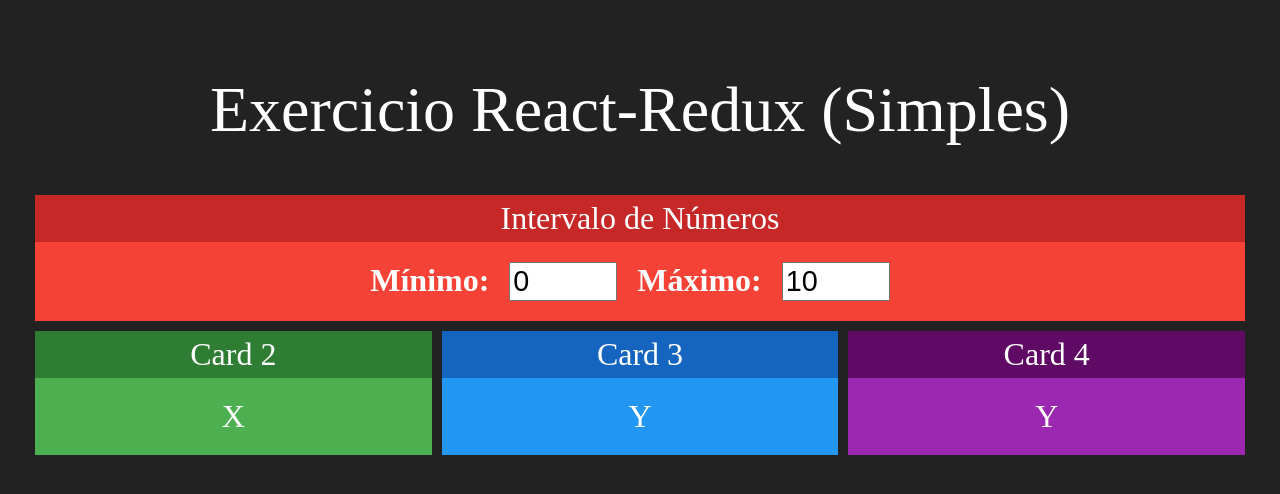
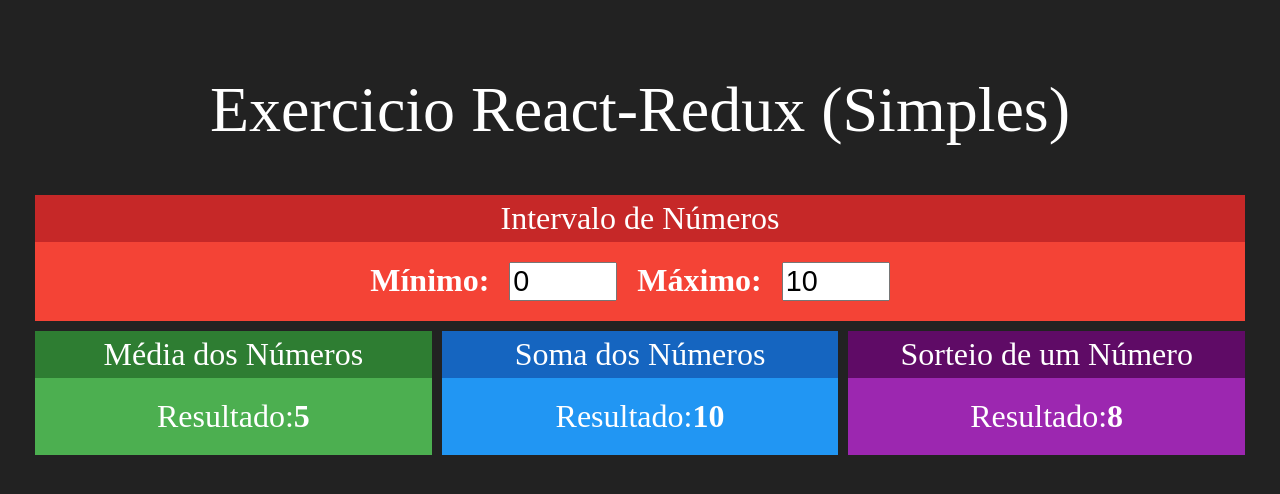
Before and after one commit to MateusGomes04/state-management-with-redux, a React (Create React App) app: page / in a window 1280 px wide. Shown: the top 494 px of the page. Built offline with nearby package versions, Linux system fonts and the light colour scheme.

Commit message:
add other components

```diff
--- a/src/App.js
+++ b/src/App.js
@@ -1,6 +1,8 @@
 import './App.css';
-import Card from './components/Card';
 import Intervalo from './components/Intervalo';
+import Media from './components/Media';
+import Soma from './components/Soma';
+import Sorteio from './components/Sorteio';
 
 function App() {
   return (
@@ -10,9 +12,9 @@
         <Intervalo></Intervalo>
       </div>
       <div className='linha'>
-        <Card title='Card 2' green>X</Card>
-        <Card title='Card 3' blue>Y</Card>
-        <Card title='Card 4' purple>Y</Card>
+       <Media></Media>
+       <Soma></Soma>
+       <Sorteio></Sorteio>
       </div>
     </div>
   );
--- /dev/null
+++ b/src/components/Media.jsx
@@ -0,0 +1,16 @@
+
+import React from "react"
+import Card from "./Card"
+
+export default props => {
+    return (
+        <Card title="Média dos Números" green>
+            <div>
+                <span>
+                    <span>Resultado:</span>
+                    <strong>5</strong>
+                </span>
+            </div>
+        </Card>
+    )
+}
--- /dev/null
+++ b/src/components/Soma.jsx
@@ -0,0 +1,16 @@
+
+import React from "react"
+import Card from "./Card"
+
+export default props => {
+    return (
+        <Card title="Soma dos Números" blue>
+            <div>
+                <span>
+                    <span>Resultado:</span>
+                    <strong>10</strong>
+                </span>
+            </div>
+        </Card>
+    )
+}
--- /dev/null
+++ b/src/components/Sorteio.jsx
@@ -0,0 +1,16 @@
+
+import React from "react"
+import Card from "./Card"
+
+export default props => {
+    return (
+        <Card title="Sorteio de um Número" purple>
+            <div>
+                <span>
+                    <span>Resultado:</span>
+                    <strong>8</strong>
+                </span>
+            </div>
+        </Card>
+    )
+}
```
